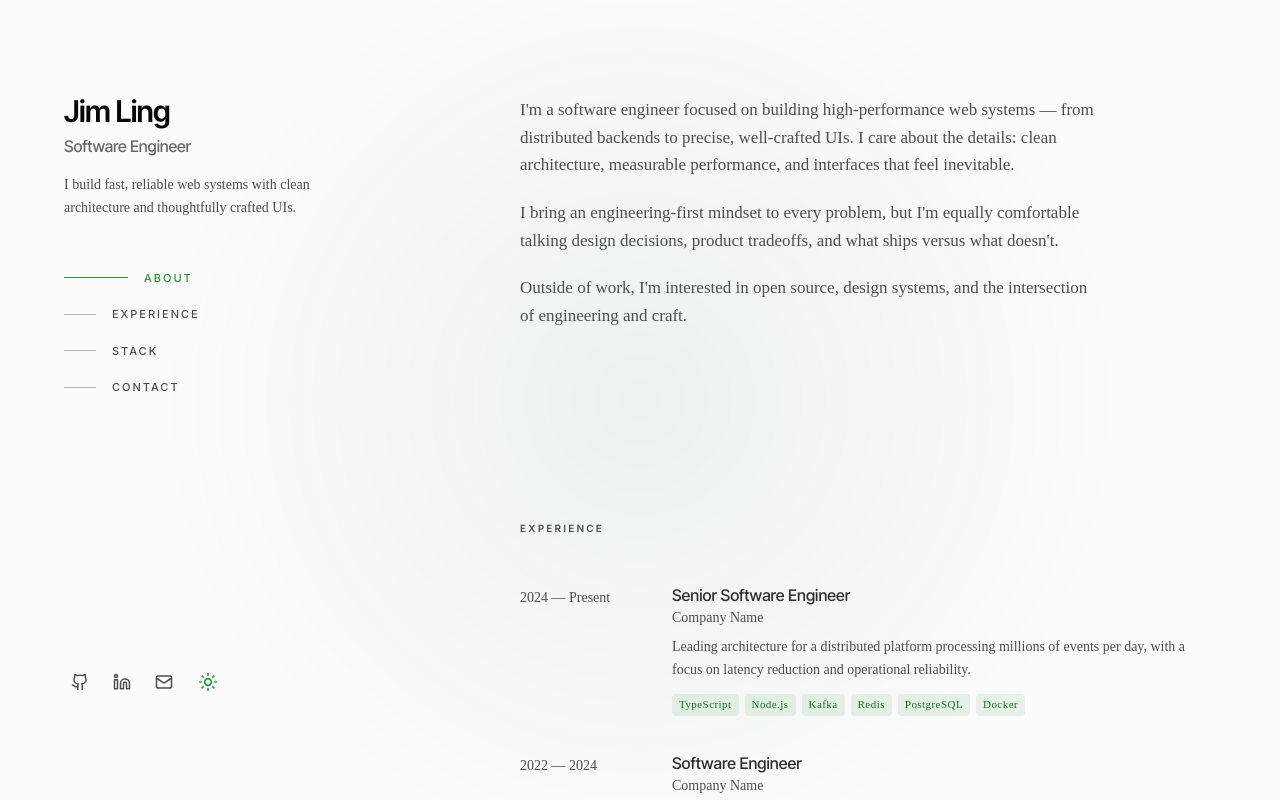
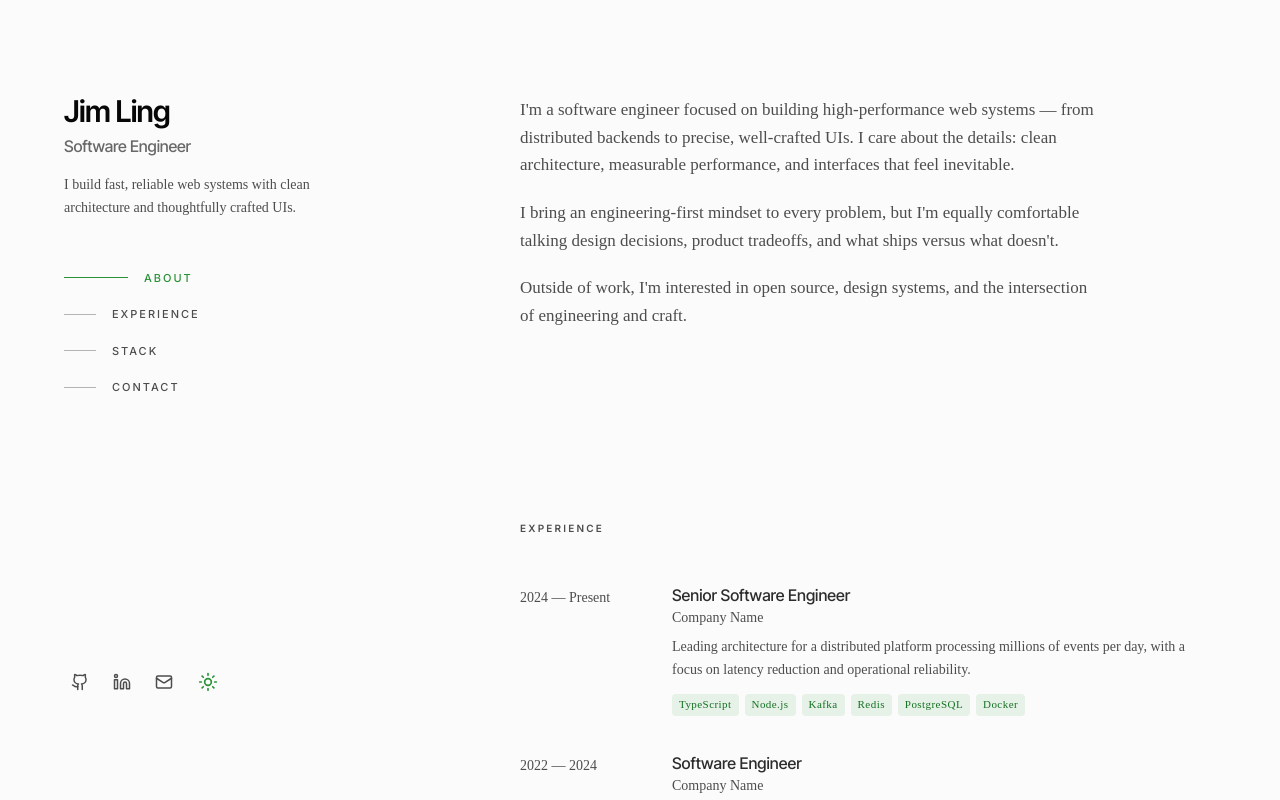
Before and after one commit to Gabnix/personal_portfolio_v1, a Next.js app: page / in a window 1280 px wide. Shown: the top 800 px of the page. Built offline with nearby package versions, Linux system fonts and the light colour scheme.

Commit message:
fix: disable spotlight effect in light mode and restrict to dark mode only

```diff
--- a/src/app/globals.css
+++ b/src/app/globals.css
@@ -60,6 +60,7 @@
   /* Spotlight defaults — overridden by JS on mousemove */
   --mouse-x: 50vw;
   --mouse-y: 50vh;
+  --spotlight-color: transparent;
   /* Paper & Ink — off-white/near-black, never pure */
   --background: oklch(0.987 0 0);
   --foreground: oklch(0.13 0 0);
@@ -99,6 +100,7 @@
   /* Electric Moss vibrant variant — oklch(62% 0.16 145).
      WCAG AA verified: ~6.3:1 on Deep Obsidian. */
   --accent-signal: oklch(0.62 0.16 145);
+  --spotlight-color: oklch(0.62 0.16 145 / 0.08);
   --accent-signal-fg: oklch(0.12 0.04 145);
   /* Deep Obsidian — blue-tinted dark, spec: oklch(18% 0.01 260) */
   --background: oklch(0.18 0.01 260);
--- a/src/components/layout/SpotlightOverlay.tsx
+++ b/src/components/layout/SpotlightOverlay.tsx
@@ -18,7 +18,7 @@ export function SpotlightOverlay() {
       className="pointer-events-none fixed inset-0 z-[1] transition-[background] duration-500"
       style={{
         background:
-          "radial-gradient(600px at var(--mouse-x, 50vw) var(--mouse-y, 50vh), oklch(0.62 0.16 145 / 0.08), transparent 80%)",
+          "radial-gradient(600px at var(--mouse-x, 50vw) var(--mouse-y, 50vh), var(--spotlight-color), transparent 80%)",
       }}
       aria-hidden="true"
     />
```
